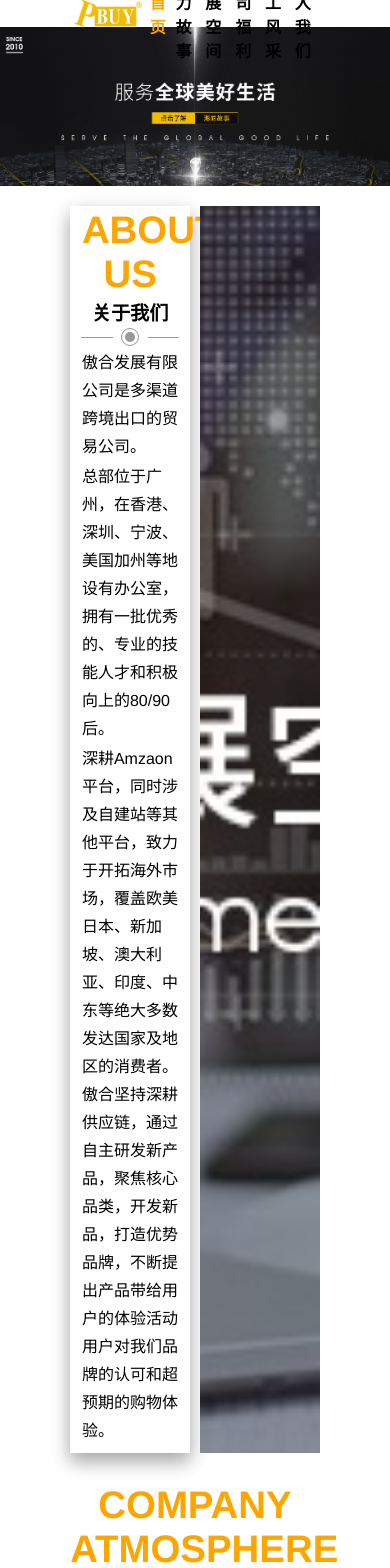
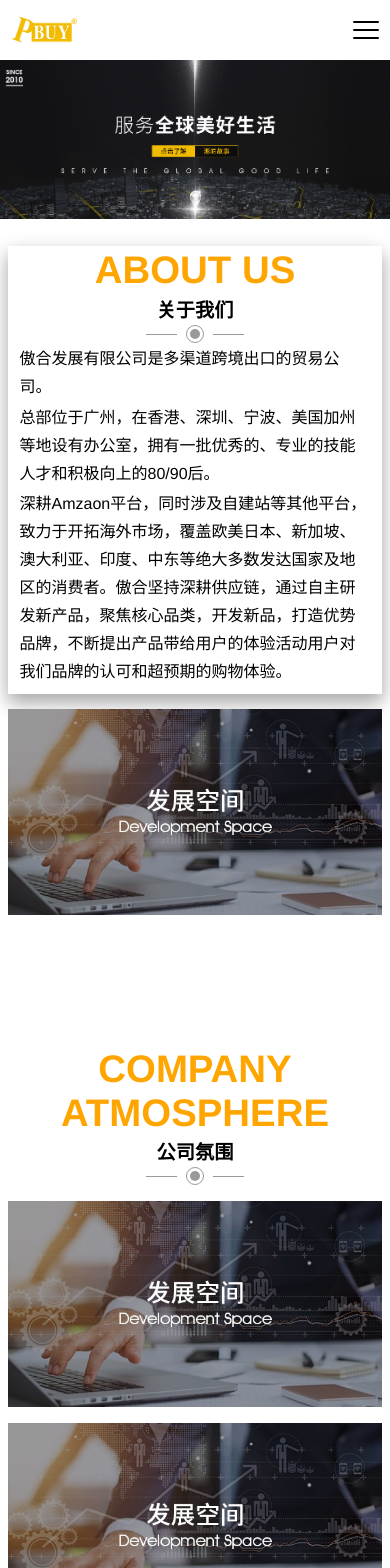
Before and after one commit to eddie-jzh/homepage, a Vue app: page / in a window 390 px wide. Shown: the top 1568 px of the page. Built offline with nearby package versions, Linux system fonts and the light colour scheme.

Commit message:
finish index

```diff
--- a/src/assets/base.css
+++ b/src/assets/base.css
@@ -50,6 +50,7 @@ ol {
 }
 
 a {
+    display: block;
     text-decoration: none;
     color: #000;
 }
@@ -77,7 +78,7 @@ table {
 }
 
 html {
-    font-size: 16px;
     font-family: Helvetica, Tahoma, Arial, "PingFang SC", "Hiragino Sans GB", "Heiti SC", "Microsoft YaHei", "WenQuanYi Micro Hei", sans-serif;
     background-color: #ffffff;
+    font-size: 16px;
 }
--- a/src/assets/main.css
+++ b/src/assets/main.css
@@ -1,7 +1,7 @@
 @import './base.css';
 
 .wrap {
-    width: 64%;
+    width: 72%;
     height: 100%;
     position: relative;
     margin: 0 auto;
@@ -62,3 +62,12 @@
 .active a {
     color: orange !important;
 }
+
+
+
+/* 媒体查询 */
+@media (max-width: 750px) {
+    .wrap {
+        width: 96%;
+    }
+}
--- a/src/components/index-about.vue
+++ b/src/components/index-about.vue
@@ -39,7 +39,7 @@ export default {
 #about .wrap>div {
     width: 48%;
     min-height: 300px;
-    /* background-color: #ddd; */
+    overflow: hidden;
 }
 
 #about .left>p {
@@ -71,4 +71,18 @@ export default {
 #about .right img {
     height: 100%;
 }
+
+
+
+/* 媒体查询 */
+@media (max-width: 750px) {
+    #about .wrap {
+        flex-direction: column;
+    }
+    #about .wrap>div {
+        width: auto;
+        flex: 1;
+        margin: 2vw 0;
+    }
+}
 </style>
--- a/src/components/index-atom.vue
+++ b/src/components/index-atom.vue
@@ -54,9 +54,26 @@ export default {
 #atmosphere ul li {
     width: calc(50% - 10px);
     margin-bottom: 20px;
+    display: flex;
 }
 
 #atmosphere ul li.full {
     width: 100%;
 }
+
+
+
+/* 媒体查询 */
+@media (max-width: 750px) {
+    #atmosphere ul {
+        flex-direction: column;
+    }
+
+    #atmosphere ul li {
+        width: auto;
+        flex: 1;
+        margin: 2vw 0;
+        overflow: hidden;
+    }
+}
 </style>
--- a/src/components/index-footer.vue
+++ b/src/components/index-footer.vue
@@ -3,7 +3,7 @@ export default {
     data() {
         return {
             footer_list: ['首页', '灏力故事', '发展空间', '公司福利', '员工风采', '加入我们'],
-            footer_text: '&copy; 2023 香港灏力国际有限公司广州代表处'
+            footer_text: '© 2023 香港灏力国际有限公司广州代表处'
         }
     }
 }
@@ -23,6 +23,7 @@ export default {
 footer {
     width: 100%;
     height: 5vw;
+    min-height: 90px;
     background-color: #454545;
     color: #D9D9D9;
     display: flex;
--- a/src/components/index-header.vue
+++ b/src/components/index-header.vue
@@ -3,9 +3,17 @@ export default {
     data() {
         return {
             header_logo: './images/logo.png',
-            header_list: ['首页', '灏力故事', '发展空间', '公司福利', '员工风采', '加入我们']
+            header_list: ['首页', '灏力故事', '发展空间', '公司福利', '员工风采', '加入我们'],
+            header_icon_nav: '/nav.svg',
+            header_icon_close: '/close.svg',
+            nav_flag: false
         }
-    }
+    },
+    methods: {
+        toggleNav() {
+            this.nav_flag = !this.nav_flag
+        }
+    },
 }
 </script>
 
@@ -15,19 +23,57 @@ export default {
             <div class="logo">
                 <img :src="header_logo" alt="">
             </div>
-            <ul>
+            <ul class="nav_pc">
                 <li v-for="(item, index) in header_list" :key="index" :class="{ active: index == 0 }"><a href="#">{{ item
                 }}</a></li>
             </ul>
+            <div class="nav_icon" @click="toggleNav"><img :src="header_icon_nav" alt=""></div>
+            <transition name="side-fade">
+                <div class="mask" v-show="nav_flag" @click.self="toggleNav">
+                    <transition name="side-move">
+                        <div class="nav_mobi" v-show="nav_flag">
+                            <img :src="header_icon_close" alt="" @click.stop="toggleNav">
+                            <ul>
+                                <li v-for="(item, index) in header_list" :key="index"><a href="#">{{
+                                    item
+                                }}</a></li>
+                            </ul>
+                        </div>
+                    </transition>
+                </div>
+            </transition>
         </div>
     </header>
 </template>
 
 <style scoped>
+.side-fade-enter-active,
+.side-fade-leave-active {
+    transition: all 0.5s ease;
+}
+
+.side-fade-enter-from,
+.side-fade-leave-to {
+
+    opacity: 0;
+}
+
+.side-move-enter-active,
+.side-move-leave-active {
+    transition: all 0.5s ease;
+}
+
+.side-move-enter-from,
+.side-move-leave-to {
+    transform: translateX(50%);
+}
+
+
+
 header {
     width: 100%;
     height: 7vw;
-    /* background-color: #ddd; */
+    min-height: 60px;
 }
 
 header .wrap {
@@ -39,15 +85,82 @@ header .logo {
     display: flex;
     justify-content: center;
     align-items: center;
+    width: 9vw;
+    min-width: 72px;
 }
 
-header ul {
+header .nav_pc {
     display: flex;
     align-items: center;
 }
 
-header ul li {
+header .nav_pc li {
     padding: 1.25vw;
     font-weight: bold;
 }
+
+header .nav_icon {
+    display: none;
+}
+
+header .nav_icon img {
+    width: 32px;
+    height: 32px;
+}
+
+header .mask {
+    width: 100%;
+    height: 100%;
+    background-color: rgba(0, 0, 0, 0.6);
+    position: fixed;
+    top: 0;
+    right: 0;
+    z-index: 999;
+}
+
+header .mask .nav_mobi {
+    width: 60%;
+    height: 100%;
+    background-color: orange;
+    position: absolute;
+    top: 0;
+    right: 0;
+}
+
+header .mask .nav_mobi img {
+    width: 32px;
+    height: 32px;
+    position: absolute;
+    top: 2vw;
+    right: 2vw;
+}
+
+header .mask .nav_mobi ul {
+    margin: 60px 7vw;
+}
+
+header .mask .nav_mobi li:not(:last-child) {
+    border-bottom: solid 1px rgba(0, 0, 0, 0.125);
+}
+
+header .mask .nav_mobi li a {
+    color: #fff;
+    line-height: 50px;
+}
+
+
+
+/* 媒体查询 */
+@media (max-width: 750px) {
+    header .nav_pc {
+        display: none;
+    }
+
+    header .nav_icon {
+        display: flex;
+        justify-content: center;
+        align-items: center;
+    }
+
+}
 </style>
--- a/src/components/index-partner.vue
+++ b/src/components/index-partner.vue
@@ -65,4 +65,20 @@ export default {
     display: flex;
     align-items: center;
 }
+
+
+
+/* 媒体查询 */
+@media (max-width: 750px) {
+    #partner ul {
+        flex-wrap: wrap;
+        justify-content: space-between;
+    }
+
+    #partner ul li {
+        width: 32%;
+        height: auto;
+        margin: 1vw 0;
+    }
+}
 </style>
```
Also changed, not shown: public/close.svg (added), public/nav.svg (added).
